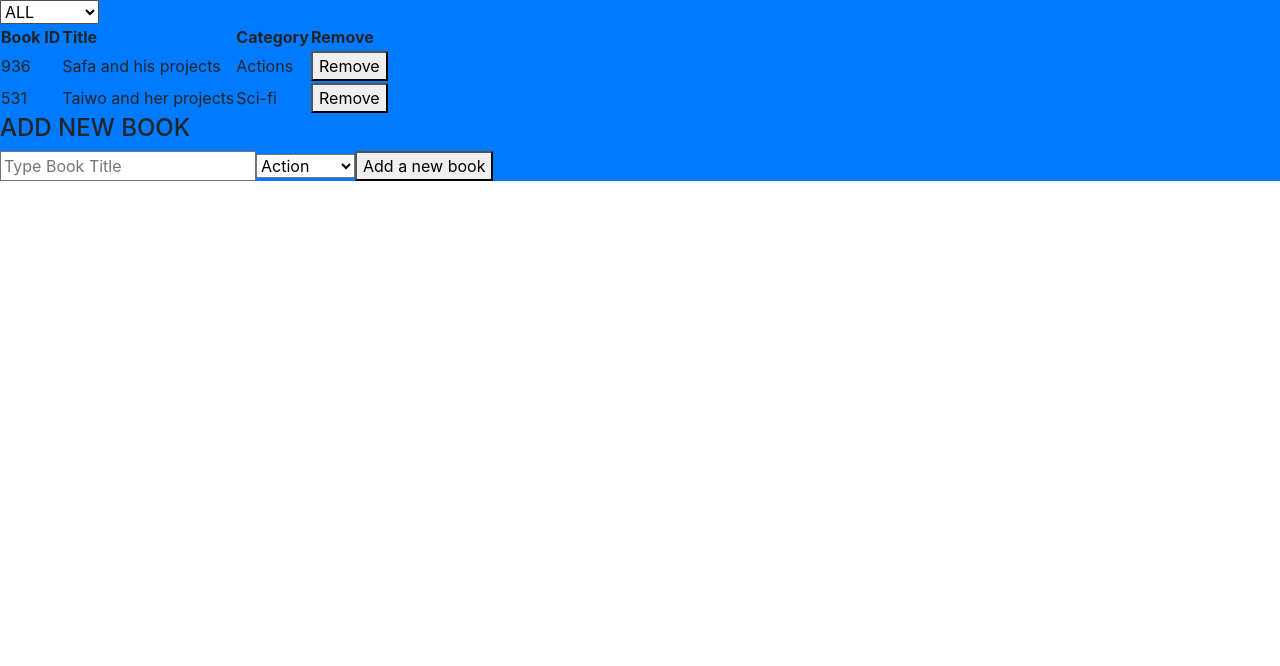
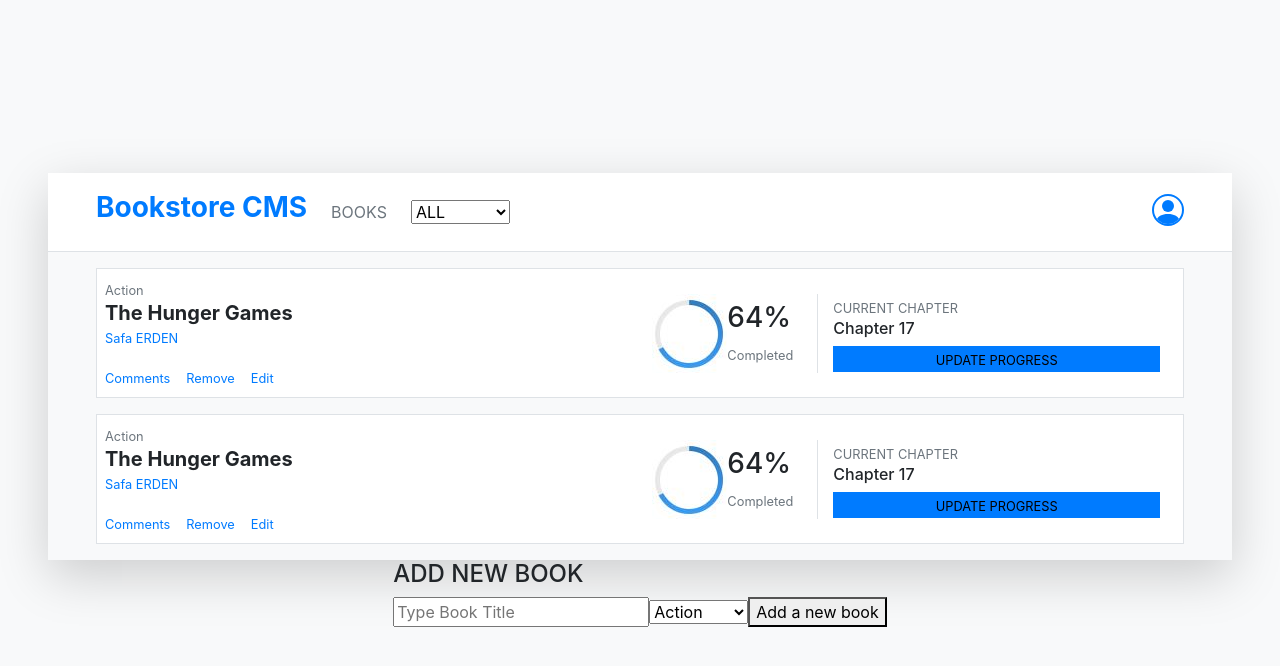
Before and after one commit to SafaErden/React-Bookstore, a React (Create React App) app: page / in a window 1280 px wide. Shown: the top 666 px of the page. Built offline with nearby package versions, Linux system fonts and the light colour scheme.

Commit message:
create navbar and bookss design

```diff
--- a/src/components/App.js
+++ b/src/components/App.js
@@ -4,7 +4,7 @@ import BooksForm from '../containers/BooksForm';
 
 function App() {
   return (
-    <div className="bg-primary">
+    <div className="bg-light min-vh-100 d-flex align-items-center justify-content-center flex-column p-5">
       <BooksList key={12345} />
       <BooksForm />
     </div>
--- a/src/components/Book.js
+++ b/src/components/Book.js
@@ -1,25 +1,36 @@
 import React from 'react';
 import PropTypes from 'prop-types';
+import Spinner from '../assets/spinner.JPG';
 
 const Book = ({ book, handleRemoveBook }) => {
   const { id, title, category } = book;
   return (
-    <tr>
-      <td>
-        {id}
-        {' '}
-      </td>
-      <td>
-        {title}
-        {' '}
-      </td>
-      <td>
-        {category}
-        {' '}
-      </td>
-      <td><button type="button" onClick={e => { e.preventDefault(); handleRemoveBook(id); }}>Remove</button></td>
-
-    </tr>
+    <div className="d-flex flex-row align-items-center justify-content-between border mx-5 my-3 p-2 bg-white">
+      <div className="d-flex align-items-center justify-content-between w-100">
+        <div>
+          <div className="text-secondary"><small>Action</small></div>
+          <div className="h5 font-weight-bold m-0 p-0">The Hunger Games</div>
+          <div className="text-primary m-0 p-0"><small>Safa ERDEN</small></div>
+          <div className="mt-3">
+            <span className="text-primary m-0 mr-3 p-0"><small>Comments</small></span>
+            <span className="text-primary m-0 mr-3 p-0"><small>Remove</small></span>
+            <span className="text-primary m-0 mr-3 p-0"><small>Edit</small></span>
+          </div>
+        </div>
+        <div className="border-right d-flex align-items-center pr-4">
+          <div><img src={Spinner}/></div>
+          <div>
+            <div className="h3">64%</div>
+            <div className="text-secondary"><small>Completed</small></div>
+          </div>
+        </div>
+      </div>
+      <div className="d-flex flex-column col-4">
+        <div className="text-secondary"><small>CURRENT CHAPTER</small></div>
+        <div className="h6">Chapter 17</div>
+        <button className="bg-primary border-0"><small>UPDATE PROGRESS</small></button>
+      </div>
+    </div>
   );
 };
 Book.propTypes = {
--- /dev/null
+++ b/src/components/NavBar.js
@@ -0,0 +1,23 @@
+import React from 'react';
+import CategoryFilter from '../components/CategoryFilter';
+
+const NavBar = (props) => {
+   return (
+    <div className="d-flex justify-content-between border-bottom flex-row alig-items-center py-3 px-5 bg-white">
+        <div className="d-flex align-items-center">
+            <div className="text-primary font-weight-bold h3 mr-4">Bookstore CMS</div>
+            <span className="text-secondary mr-4">BOOKS</span>
+            <CategoryFilter handleFilterChange={props.handleFilterChange} />
+        </div>
+        <div className="text-primary h2">
+            <svg width="1em" height="1em" viewBox="0 0 16 16" class="bi bi-person-circle" fill="currentColor" xmlns="http://www.w3.org/2000/svg">
+                <path d="M13.468 12.37C12.758 11.226 11.195 10 8 10s-4.757 1.225-5.468 2.37A6.987 6.987 0 0 0 8 15a6.987 6.987 0 0 0 5.468-2.63z"/>
+                <path fill-rule="evenodd" d="M8 9a3 3 0 1 0 0-6 3 3 0 0 0 0 6z"/>
+                <path fill-rule="evenodd" d="M8 1a7 7 0 1 0 0 14A7 7 0 0 0 8 1zM0 8a8 8 0 1 1 16 0A8 8 0 0 1 0 8z"/>
+            </svg>
+        </div>
+    </div>
+   );
+};
+
+export default NavBar;
--- a/src/containers/BooksList.js
+++ b/src/containers/BooksList.js
@@ -2,8 +2,8 @@ import React from 'react';
 import { connect } from 'react-redux';
 import PropTypes from 'prop-types';
 import Book from '../components/Book';
+import NavBar from '../components/NavBar';
 import { removeBook, categoryFilter } from '../actions/index';
-import CategoryFilter from '../components/CategoryFilter';
 
 class BooksList extends React.Component {
   constructor(props) {
@@ -37,17 +37,9 @@ class BooksList extends React.Component {
         ));
     }
     return (
-      <div>
-        <CategoryFilter handleFilterChange={this.handleFilterChange} />
-        <table>
-          <tr>
-            <th>Book ID</th>
-            <th>Title</th>
-            <th>Category</th>
-            <th>Remove </th>
-          </tr>
+      <div className="w-100 shadow-lg" >
+        <NavBar handleFilterChange={this.handleFilterChange}/>
           {bookslist}
-        </table>
       </div>
     );
   }
```
Also changed, not shown: src/assets/spinner.JPG (added).
